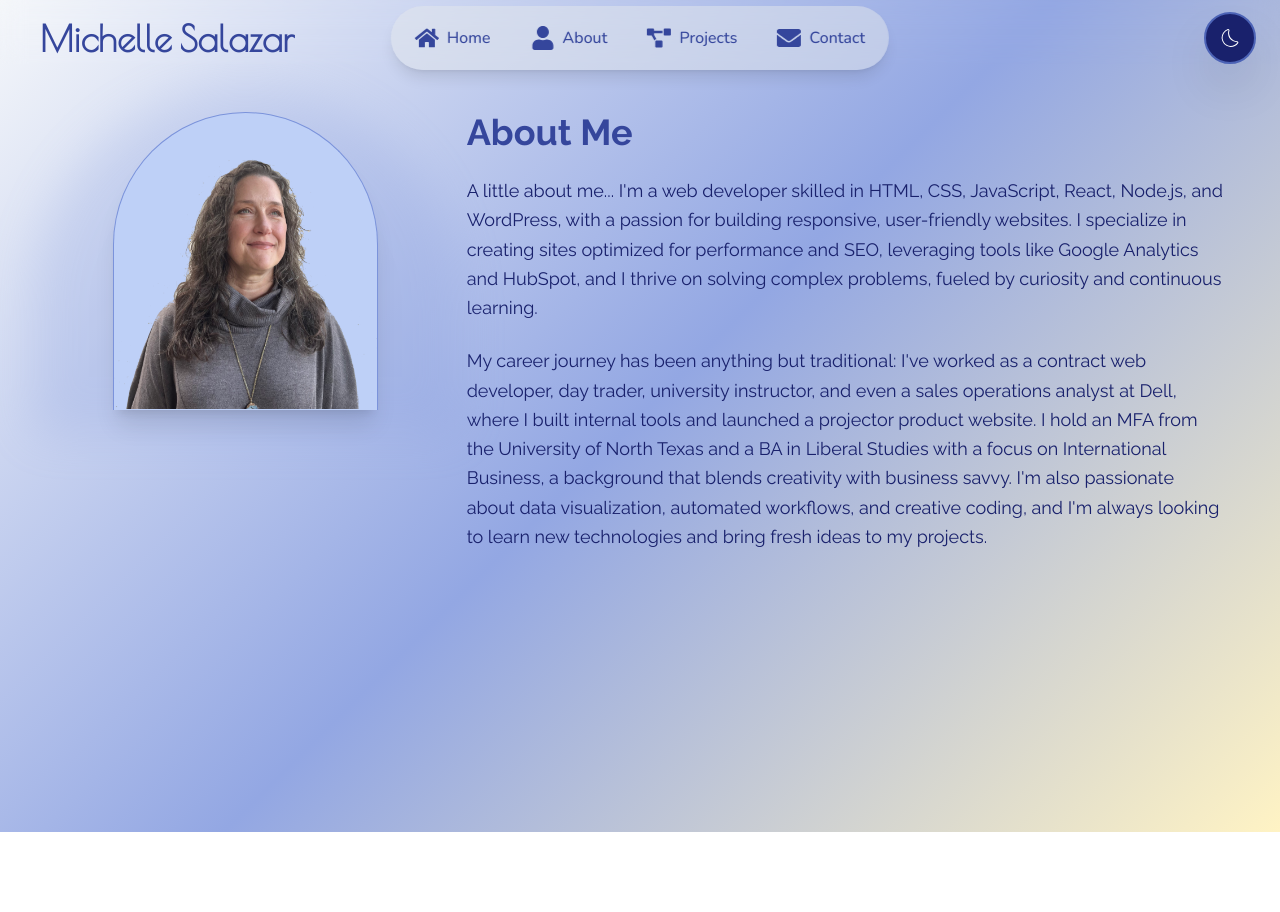
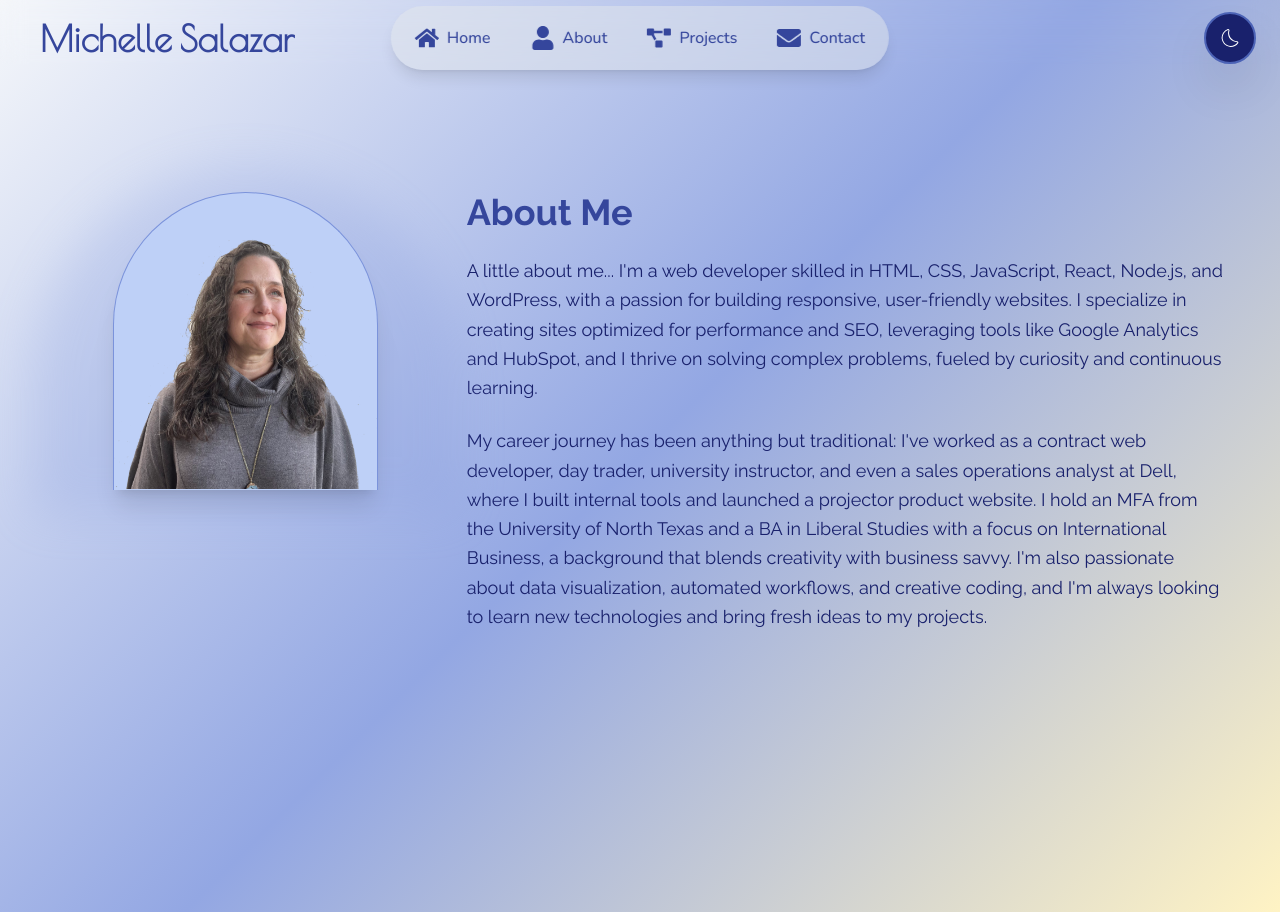
Before and after one commit to dataMichelle/portfolio2025, a React (Vite) app: page /about in a window 1280 px wide. Before the commit the page ends 832 px from the top, so only its background shows below. Built offline with nearby package versions, Linux system fonts and the light colour scheme; the HTML template or start-up script is replaced by a standard one; a web font is replaced by a local one.

Commit message:
fixed mt

```diff
--- a/src/components/About.jsx
+++ b/src/components/About.jsx
@@ -16,7 +16,7 @@ const textVariants = {
 
 const About = () => {
   return (
-    <section className="min-h-fit px-0 sm:px-8 md:px-14 pt-16 sm:pt-12 mt-8 md:pt-16 lg:pt-20 pb-16 bg-transparent flex justify-center">
+    <section className="min-h-fit px-0 sm:px-8 md:px-14 pt-16 sm:pt-12 sm:mt-16 md:mt-28 md:pt-16 lg:pt-20 pb-16 bg-transparent flex justify-center">
       <div className="max-w-7xl w-full flex flex-col md:flex-row gap-4 sm:gap-6 md:gap-8 items-center md:items-start mx-auto">
         {/* Profile Image */}
         <Motion.div
```
